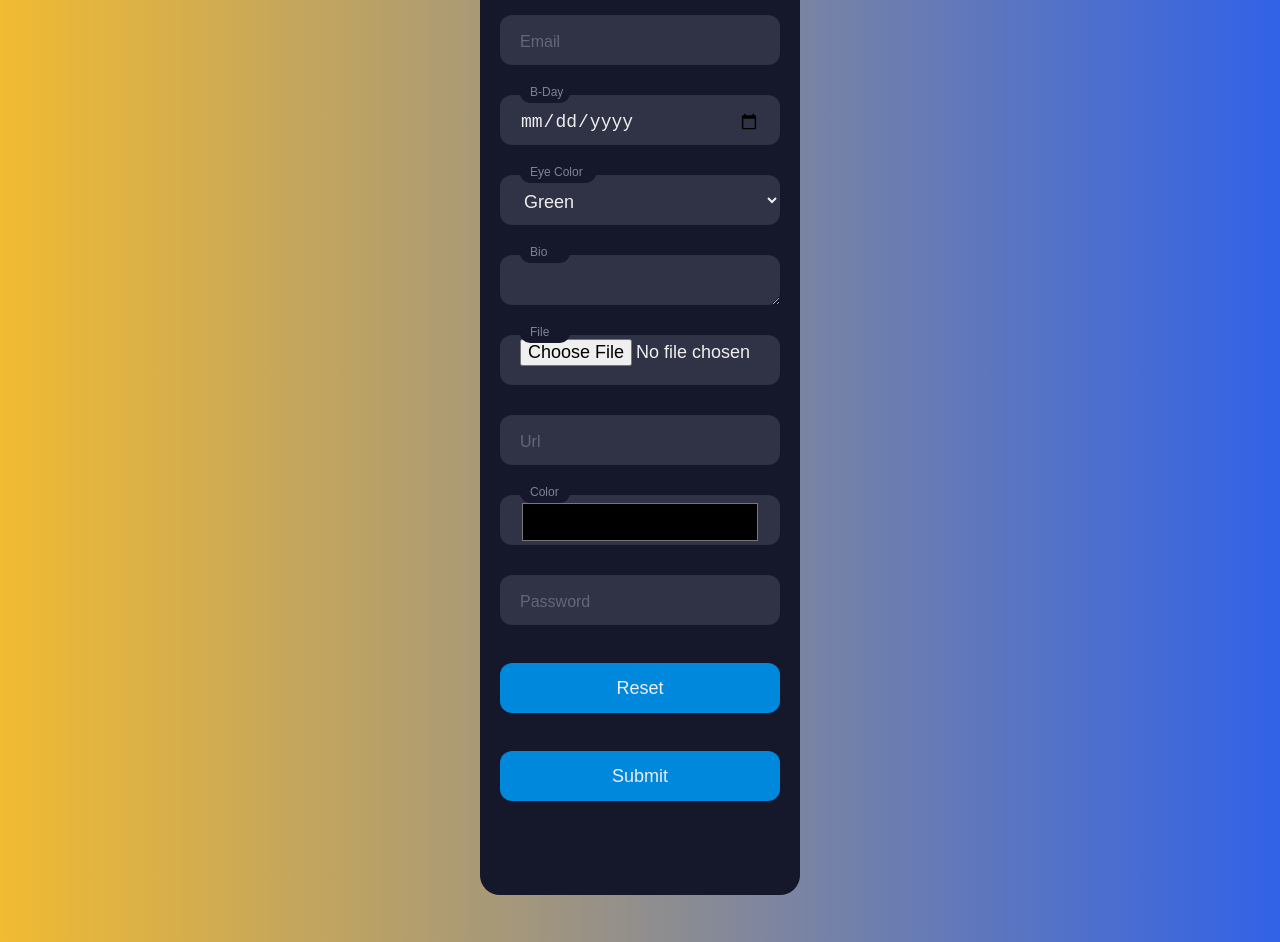
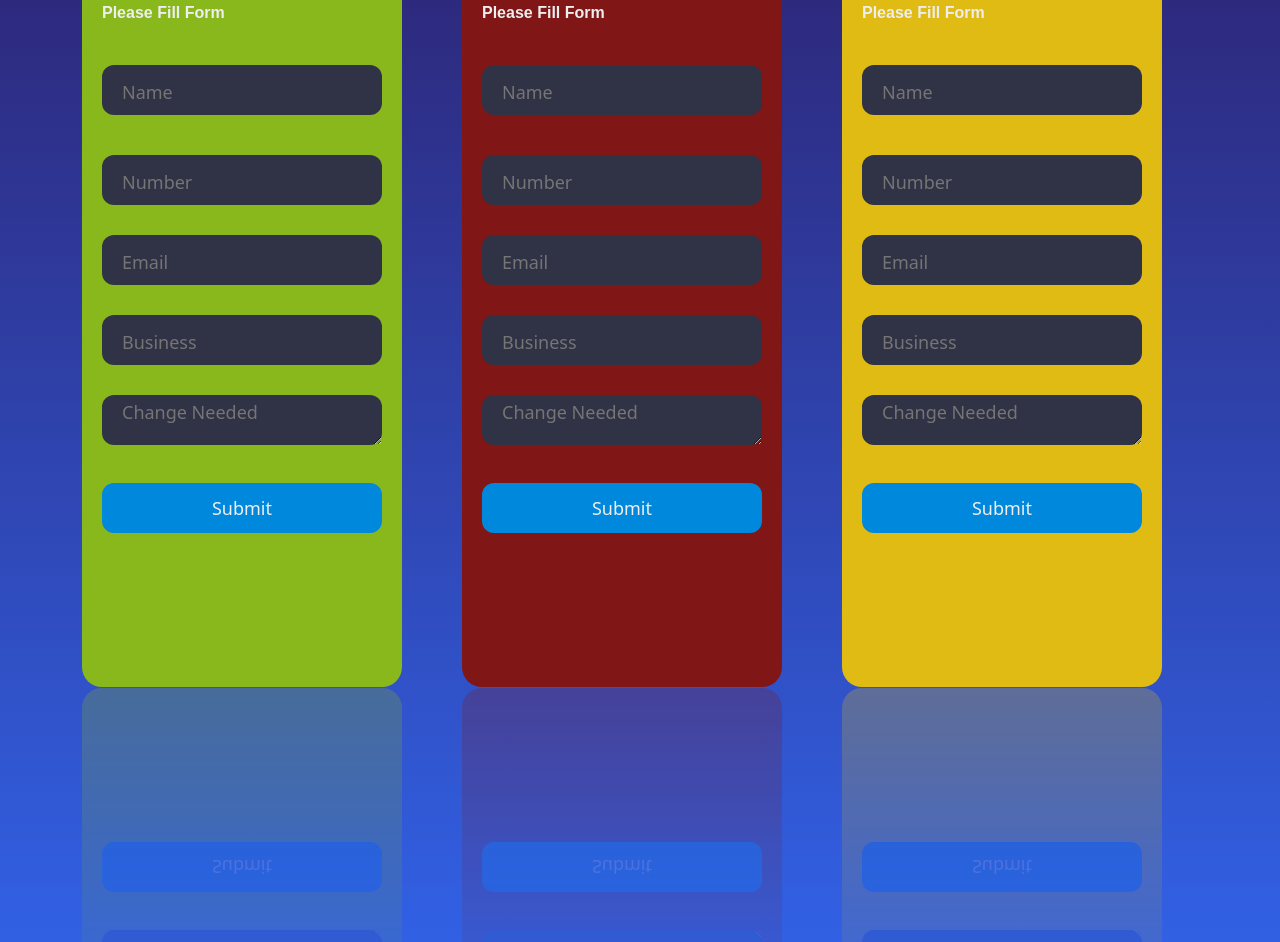
Before and after one commit to arand013/Subscription-Page, a plain HTML site: page src/index.html in a window 1280 px wide. Shown: the part 393-1335 px from the top of the page. Drawn offline with nearby package versions, Linux system fonts and the light colour scheme.

Commit message:
Full functional forms: w/ formspree:

```diff
--- a/src/index.html
+++ b/src/index.html
@@ -6,89 +6,143 @@
     <meta http-equiv="X-UA-Compatible" content="IE=edge">
     <meta name="viewport" content="width=device-width, initial-scale=1.0">
     <link rel="stylesheet" href="style.css">
-    </link>
+
+    <link href="https://cdn.jsdelivr.net/npm/bootstrap@5.1.3/dist/css/bootstrap.min.css" rel="stylesheet"
+        integrity="sha384-1BmE4kWBq78iYhFldvKuhfTAU6auU8tT94WrHftjDbrCEXSU1oBoqyl2QvZ6jIW3" crossorigin="anonymous">
+
 
     <title>Form</title>
 </head>
 
 <body>
 
-    <div class="form">
-        <div class="title">Welcome</div>
-        <div class="subtitle">This Is A Form</div>
+
+
+    <div class="container">
+        <div class="row">
+            <div class="col">
+                <form action="https://formspree.io/f/xzboedbp" method="POST">
+
+                    <div class="form1">
+                        <div class="title">Green Member</div>
+                        <div class="subtitle"> Please Fill Form</div>
 
                         <div class="input-container ic1">
-            <input type="text" id="firstname" class="input" placeholder=" " />
-            <div class="cut"></div>
-            <label for="firstname" class="placeholder">First name</label>
+                            <input type="text" id="name" class="input" placeholder="Name" name="name" />
+                        </div>
+
+                        <div class="input-container ic1">
+                            <input type="text" id="number" class="input" placeholder="Number" name="number" />
                         </div>
 
                         <div class="input-container ic2">
-            <input type="number" id="age" class="input" placeholder=" " min="1" max="89" />
-            <div class="cut"></div>
-            <label for="age" class="placeholder">Your age</label>
+                            <input type="email" id="email" class="input" placeholder="Email" name="_replyto" />
                         </div>
 
                         <div class="input-container ic2">
-            <input type="text" id="email" class="input" placeholder=" " />
-            <div class="cut cut-short"></div>
-            <label for="email" class="placeholder">Email</label>
+                            <input type="text" id="business" class="input" placeholder="Business"
+                                name="business name" />
+
                         </div>
 
                         <div class="input-container ic2">
-            <input type="date" id="date" class="input" placeholder=" " min="1960-01-01" />
-            <div class="cut cut-short"></div>
-            <label for="date" class="placeholder">B-Day</label>
+                            <textarea type="textarea" id="change" class="input" placeholder="Change Needed"
+                                name="message"></textarea>
                         </div>
 
-        <div class="input-container ic2">
-            <select type="multiple" name="eyeColor" id="eyeColor" class="input" placeholder=" ">
-                <option value="Green">Green</option>
-                <option label="Red" value="Red">Red</option>
-                <option value="Green">Orange</option>
-                <option label="Red" value="Red">Yellow</option>
-                <option value="Blue">Blue</option>
-                <option label="Purple" value="Purple">Purple</option>
-            </select>
-            <div class="cut"></div>
-            <label for="eyecolor" class="placeholder">Eye Color</label>
-        </div>
-
-        <div class="input-container ic2">
-            <textarea id="bio" class="input" name="bio" maxlength="20" placeholder=" "> </textarea>
-            <div class="cut cut-short"></div>
-            <label for="bio" class="placeholder">Bio</label>
-        </div>
-
-        <div class="input-container ic2">
-            <input type="file" id="file" class="input" placeholder=" " name="file" />
-            <div class="cut cut-short"></div>
-            <label for="file" class="placeholder">File</label>
-        </div>
-
-        <div class="input-container ic2">
-            <input type="url" id="url" class="input" name="url" placeholder=" "> </input>
-            <div class="cut cut-short"></div>
-            <label for="url" class="placeholder">Url</label>
-        </div>
-
-        <div class="input-container ic2">
-            <input type="color" id="color" class="input" placeholder=" " name="color"> </input>
-            <div class="cut cut-short"></div>
-            <label for="color" class="placeholder">Color</label>
-        </div>
-
-        <div class="input-container ic2">
-            <input type="password" class="input" name="password" placeholder=" "> </input>
-            <div class="cut cut-short"></div>
-            <label for="password" class="placeholder">Password</label>
-        </div>
-
-        <button type="reset" class="submit">Reset</button>
                         <button type="text" class="submit">Submit</button>
 
                     </div>
 
+                </form>
+            </div>
+            <div class="col">
+
+                <form action="https://formspree.io/f/xzboedbp" method="POST">
+
+
+                    <div class="form2">
+                        <div class="title">Red Member</div>
+
+                        <div class="subtitle"> Please Fill Form</div>
+
+                        <div class="input-container ic1">
+                            <input type="text" id="name" class="input" placeholder="Name" name="name" />
+                        </div>
+
+                        <div class="input-container ic1">
+                            <input type="text" id="number" class="input" placeholder="Number" name="number" />
+                        </div>
+
+                        <div class="input-container ic2">
+                            <input type="email" id="email" class="input" placeholder="Email" name="_replyto" />
+                        </div>
+
+                        <div class="input-container ic2">
+                            <input type="text" id="business" class="input" placeholder="Business"
+                                name="business name" />
+
+                        </div>
+
+                        <div class="input-container ic2">
+                            <textarea type="textarea" id="change" class="input" placeholder="Change Needed"
+                                name="message"></textarea>
+                        </div>
+
+                        <button type="text" class="submit">Submit</button>
+
+
+                    </div>
+
+                </form>
+            </div>
+            <div class="col">
+
+                <form action="https://formspree.io/f/xzboedbp" method="POST">
+
+                    <div class="form3">
+                        <div class="title">Gold Member</div>
+                        <div class="subtitle"> Please Fill Form</div>
+
+                        <div class="input-container ic1">
+                            <input type="text" id="name" class="input" placeholder="Name" name="name" />
+                        </div>
+
+                        <div class="input-container ic1">
+                            <input type="text" id="number" class="input" placeholder="Number" name="number" />
+                        </div>
+
+                        <div class="input-container ic2">
+                            <input type="email" id="email" class="input" placeholder="Email" name="_replyto" />
+                        </div>
+
+                        <div class="input-container ic2">
+                            <input type="text" id="business" class="input" placeholder="Business"
+                                name="business name" />
+
+                        </div>
+
+                        <div class="input-container ic2">
+                            <textarea type="textarea" id="change" class="input" placeholder="Change Needed"
+                                name="message"></textarea>
+                        </div>
+
+                        <button type="text" class="submit">Submit</button>
+
+
+                    </div>
+
+                </form>
+            </div>
+        </div>
+    </div>
+    </div>
+
+
+
+
+
+
 </body>
 
 </html>
--- a/src/style.css
+++ b/src/style.css
@@ -1,19 +1,61 @@
 body {
     align-items: center;
-    background: linear-gradient(to right, hsl(43, 87%, 57%), hsl(224, 79%, 55%));
+    background: linear-gradient(to bottom, hsl(263, 63%, 20%), hsl(224, 79%, 55%));
     display: flex;
     justify-content: center;
     height: 170vh;
 }
 
-.form {
-    background-color: #15172b;
+.container {
+    width: 1100px;
+
+    justify-content: space-between;
+
+    -webkit-box-reflect: below 1px linear-gradient(transparent, transparent, #0004);
+    transform-origin: center;
+    max-width: 350px;
+    transform: perspective(-1000px) rotateY(-10deg);
+    transition: 0.5s;
+}
+
+.container:hover img {
+    opacity: 0.1;
+}
+
+.container img:hover {
+    transform: perspective(800px) rotateY(0deg);
+    opacity: 1;
+}
+
+
+.form1 {
+    background-color: #89b81d;
     border-radius: 20px;
     box-sizing: border-box;
-    height: 1200px;
+    height: 100vh;
     padding: 20px;
     width: 320px;
 }
+
+.form2 {
+    background-color: #811616;
+    border-radius: 20px;
+    box-sizing: border-box;
+    height: 100vh;
+    padding: 20px;
+    width: 320px;
+}
+
+
+.form3 {
+    background-color: #e0bb13;
+    border-radius: 20px;
+    box-sizing: border-box;
+    height: 100vh;
+    padding: 20px;
+    width: 320px;
+}
+
 
 .title {
     color: #eee;
```
Lines whose indentation alone changed are shown as unchanged.
